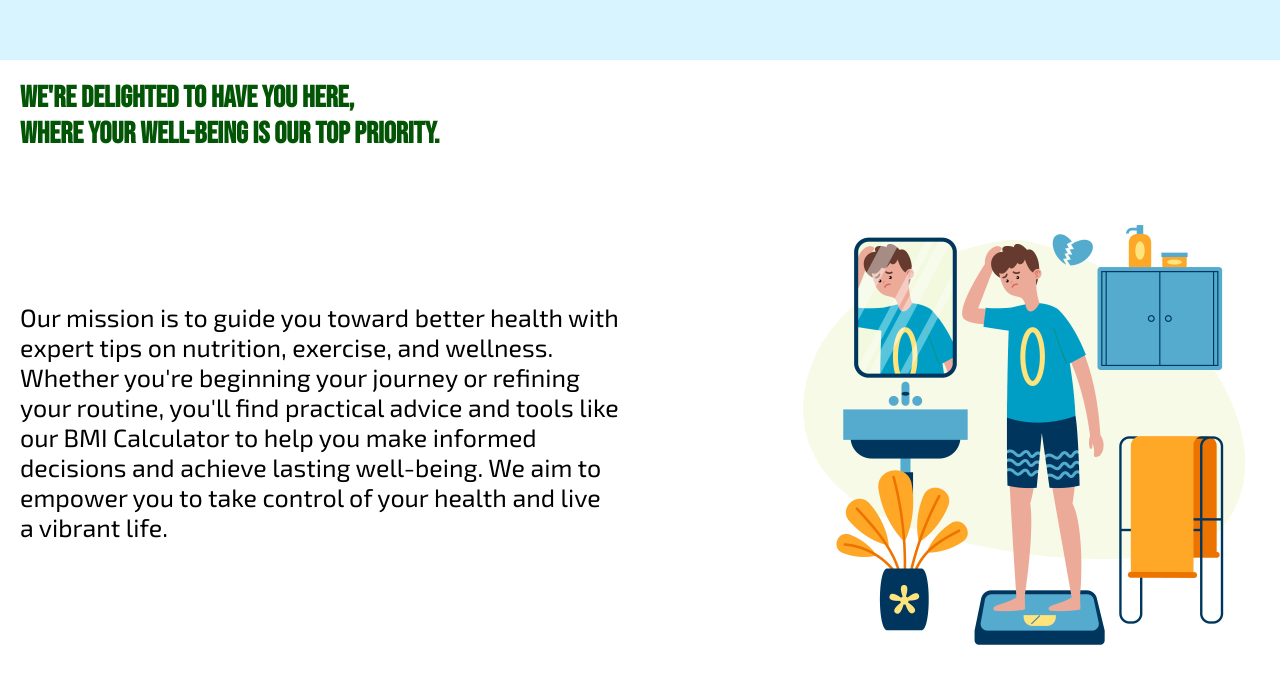
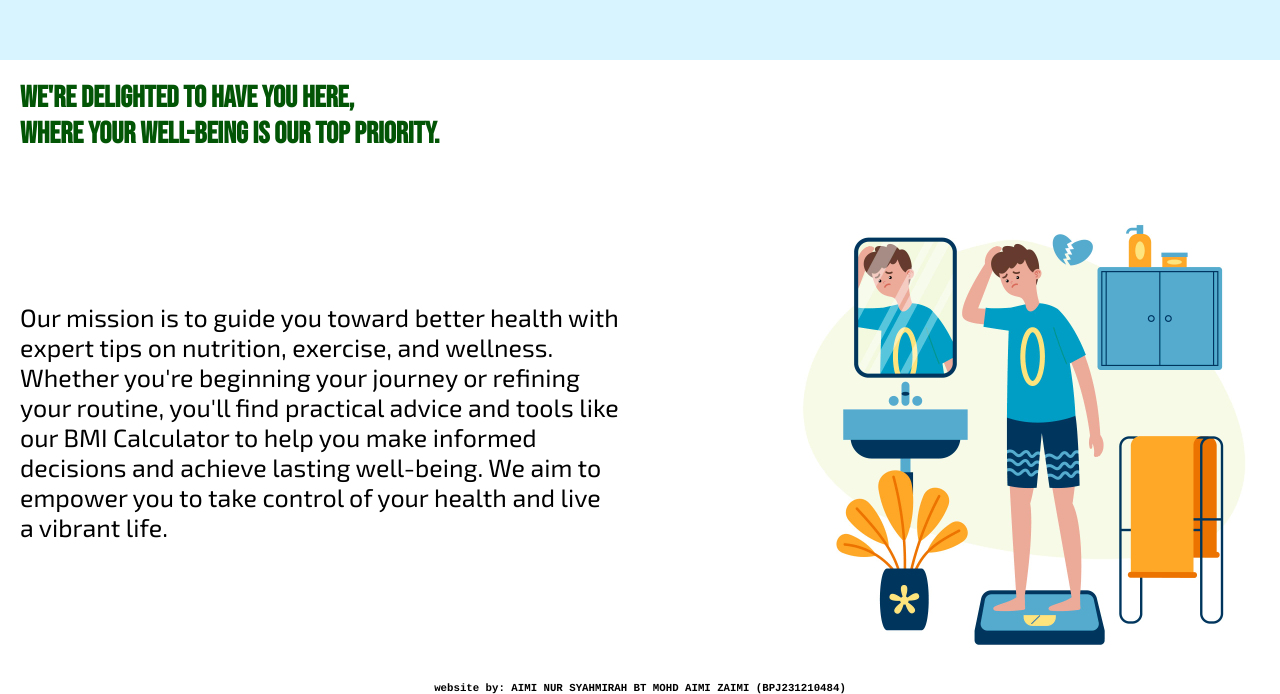
Before and after one commit to JocelynJoestar/GenAlphaAwareness.com, a plain HTML site: page index.html in a window 1280 px wide. Shown: the part 740-1434 px from the top of the page. Drawn offline with Linux system fonts and the light colour scheme.

Commit message:
Update index.html

```diff
--- a/index.html
+++ b/index.html
@@ -36,6 +36,7 @@
          <div class="imgBox">
             <img src="weight.jpg" class="weight">
          </div>
+        <h6 style="font-family:courier; text-align: center;">website by: AIMI NUR SYAHMIRAH BT MOHD AIMI ZAIMI (BPJ231210484)</h6>
     </body>
 
 </html>
```
